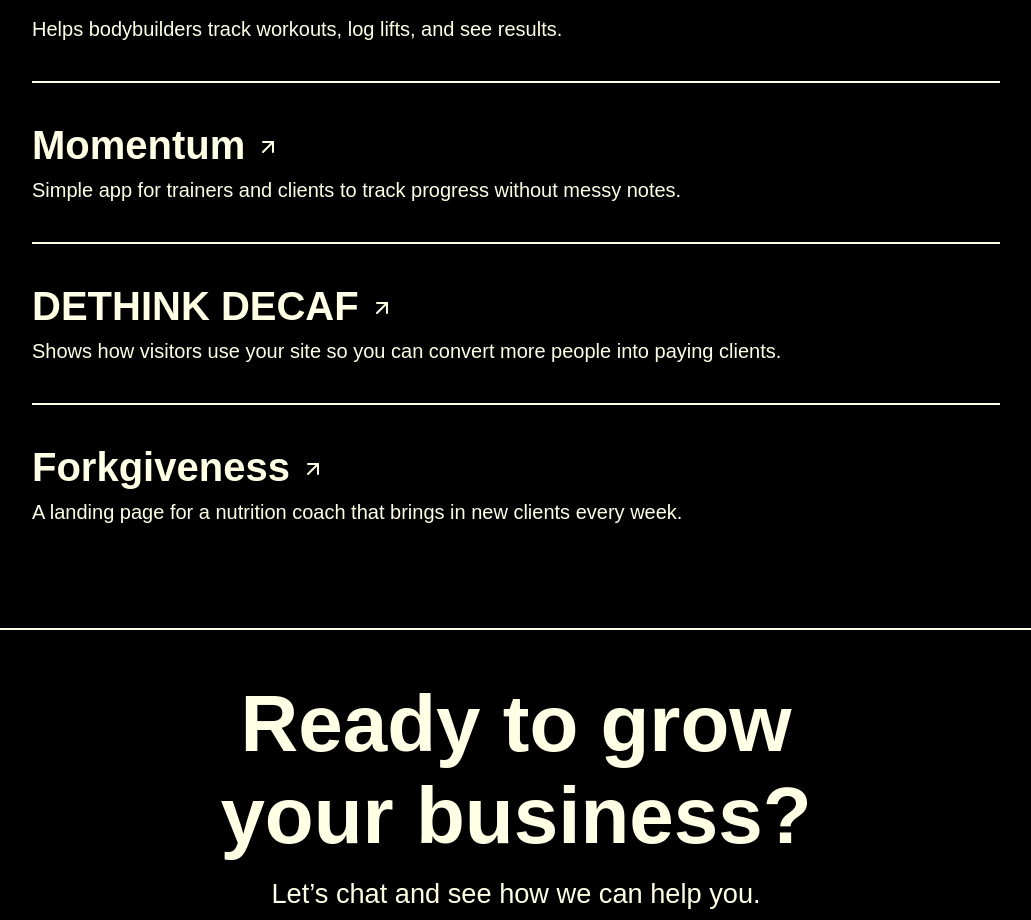
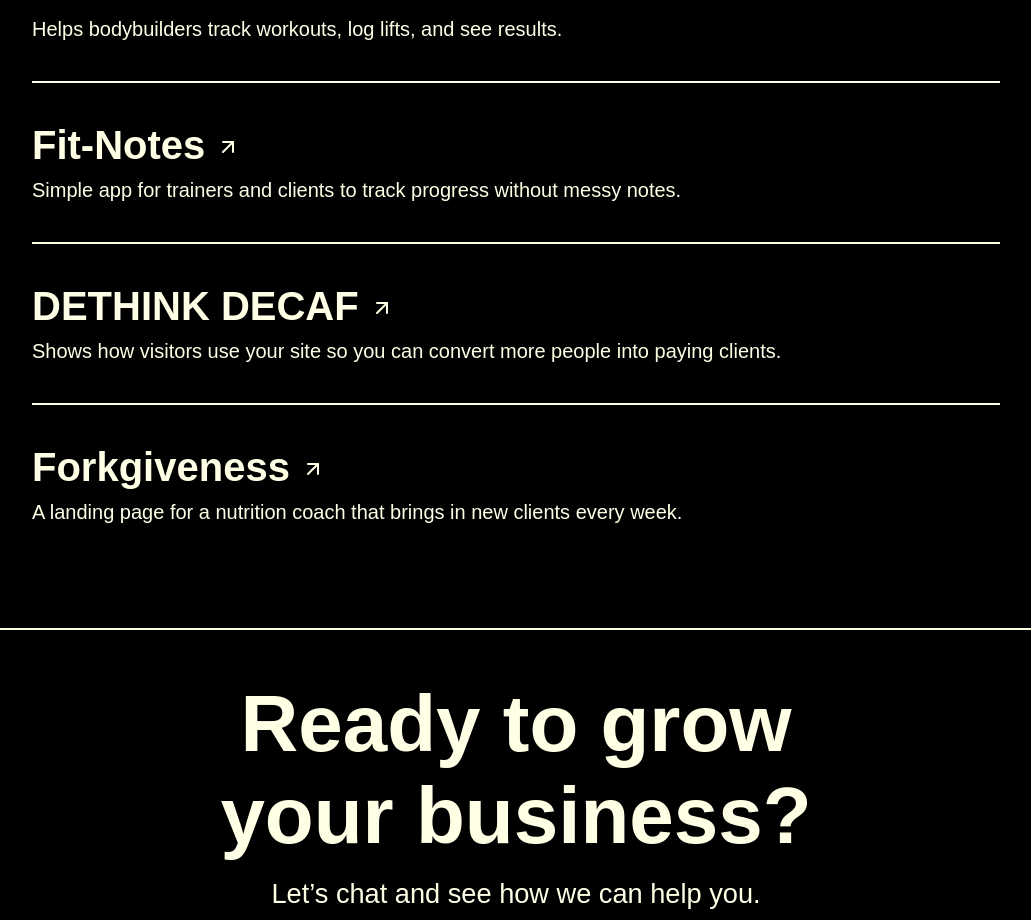
Before and after one commit to leozadda/blue-agency, a React (Vite) app: page / in a window 1280 px wide. Shown: the part 2304-3224 px from the top of the page, without its empty margins (124-1155 px from the left). Built offline with nearby package versions, Linux system fonts and the light colour scheme; a web font is replaced by a local one.

Commit message:
changed the projects URL links

```diff
--- a/src/Components/Projects.jsx
+++ b/src/Components/Projects.jsx
@@ -5,22 +5,22 @@ import "../Styling/Projects.css";
 function Projects() {
   const data = [
     {
-      url: "https://b-lu-jdru1umss-leozaddas-projects.vercel.app/",
+      url: "https://swole--mate.vercel.app/",
       title: "SwoleMate",
       description: "Helps bodybuilders track workouts, log lifts, and see results.",
     },
     {
-      url: "https://b-l-u-e.vercel.app/",
-      title: "Momentum",
+      url: "https://fit--notes.vercel.app/",
+      title: "Fit-Notes",
       description: "Simple app for trainers and clients to track progress without messy notes.",
     },
     {
-      url: "https://analytics-project-pgu3.vercel.app/",
+      url: "https://dethink-decaf.vercel.app/",
       title: "DETHINK DECAF",
       description: "Shows how visitors use your site so you can convert more people into paying clients.",
     },
     {
-      url: "https://nutrition-app-flame.vercel.app/",
+      url: "https://forkgiveness.vercel.app/",
       title: "Forkgiveness",
       description: "A landing page for a nutrition coach that brings in new clients every week.",
     },
```
